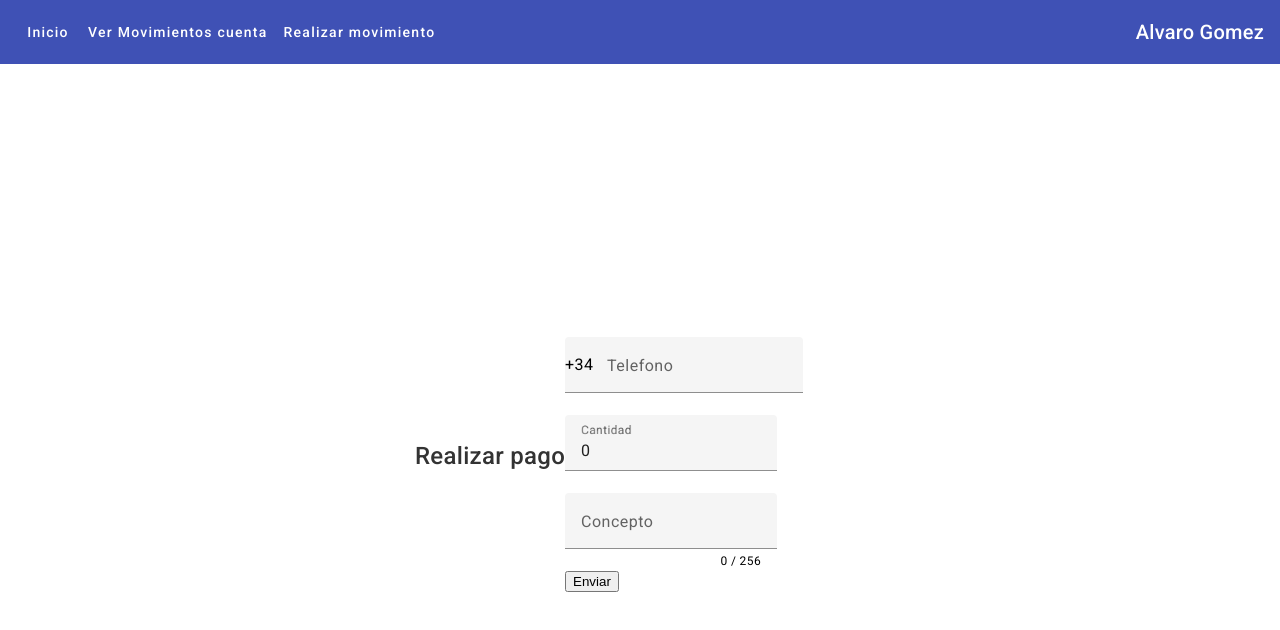
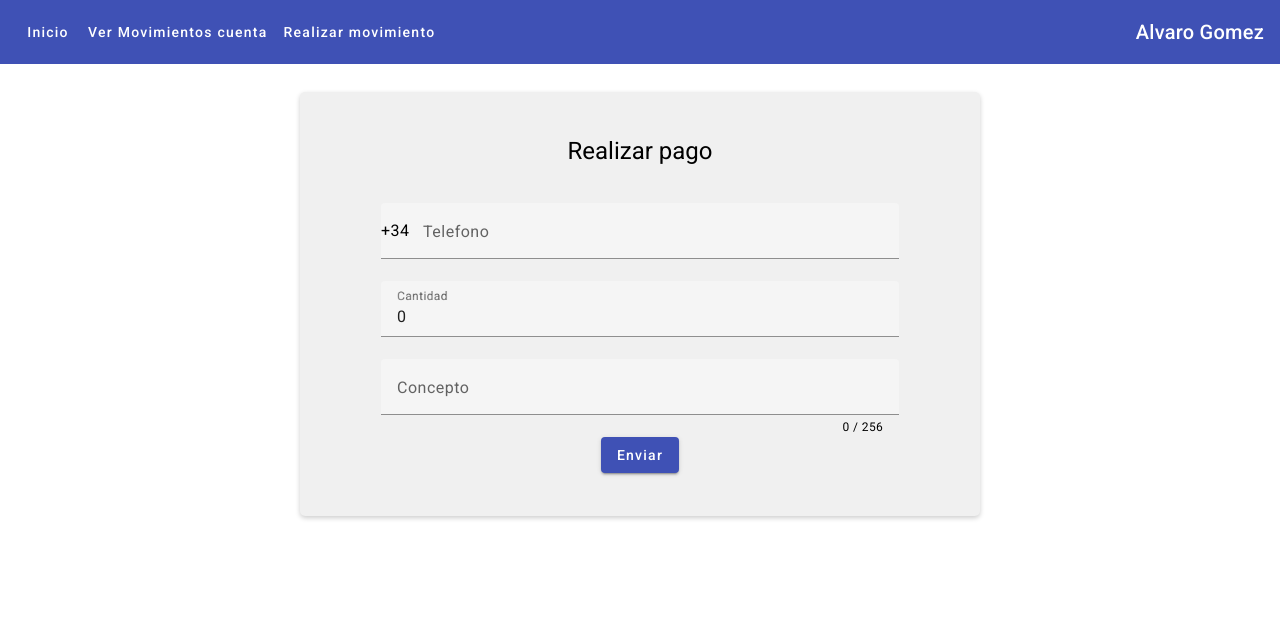
Before and after one commit to agomef04/Pagos-Asincronos, an Angular app in the folder app/frontend/: page /hacerPago in a window 1280 px wide. Shown: the top 630 px of the page. Built offline with nearby package versions, Linux system fonts and the light colour scheme; no server answers.

Commit message:
puesto bonito realizar pago

```diff
--- a/app/frontend/src/app/realizar-pagos/realizar-pagos.component.css
+++ b/app/frontend/src/app/realizar-pagos/realizar-pagos.component.css
@@ -1,16 +1,36 @@
 .container {
+  display: flex;
+  flex-direction: column;
+  justify-content: center;
+  align-items: center;
+  height: 60vh;
+}
+
+div {
   display: flex;
   justify-content: center;
   align-items: center;
-    height: 100vh; /* Asegura que ocupe toda la altura de la ventana */
+  height: 100vh;
 }
 
-  .form-container {
-    width: 300px; /* Ajusta el ancho de tu formulario según tus necesidades */
+.main {
+  flex-direction: column;
+  background-color: #f0f0f0;
+  padding: 20px;
+  border-radius: 5px;
+  box-shadow: 0 2px 5px rgba(0, 0, 0, 0.2);
+  width: 50%;
+  height: 80%;
 }
 
-  h2 {
-    font-size: 24px;
-    color: #333;
-    text-align: center;
+
+.login-form {
+  display: flex;
+  flex-direction: column;
+  align-items: center;
+  margin-top: 20px;
 }
+
+.full-width {
+  width: 90%;
+}
--- a/app/frontend/src/app/realizar-pagos/realizar-pagos.component.html
+++ b/app/frontend/src/app/realizar-pagos/realizar-pagos.component.html
@@ -1,34 +1,28 @@
 <app-header-component class="header"></app-header-component>
 <div class="container">
-    <h2>Realizar pago</h2>
-    <div class="form-container">
-        <form (ngSubmit)="onSubmit()">
-            <div class="form-row">
-                <mat-form-field >
+    <div class="main">
+        <h1>Realizar pago</h1>
+        <mat-card-content class="full-width">
+            <form class="login-form" (ngSubmit)="onSubmit()">
+                    <mat-form-field class="full-width">
                         <mat-label>Telefono</mat-label>
                         <span matPrefix>+34 &nbsp;</span>
                         <input type="tel" matInput placeholder="111-11-11-11" [(ngModel)]="numberDestination" name="numberDestination">
                     </mat-form-field>
-            </div>
 
-            <div class="form-row">
-                <mat-form-field >
+                    <mat-form-field class="full-width">
                         <mat-label>Cantidad</mat-label>
                         <input matInput type="number" placeholder="20" [(ngModel)]="amount" name="amount">
                     </mat-form-field>
-            </div>
 
-            <div class="form-row">
-                <mat-form-field >
+                    <mat-form-field class="full-width">
                         <mat-label>Concepto</mat-label>
-                    <input matInput #message maxlength="256" placeholder="Cafe y pincho tortilla" [(ngModel)]="concept" name="concept">
+                        <input matInput #message maxlength="256" placeholder="Ej: pincho de tortilla" [(ngModel)]="concept" name="concept">
                         <mat-hint align="end">{{message.value.length}} / 256</mat-hint>
                     </mat-form-field>
-            </div>
 
-            <div>
-                <button type="submit">Enviar</button>
-            </div>
+                    <button mat-raised-button color="primary" color="primary" class="login-button" type="submit">Enviar</button>
         </form>
+        </mat-card-content>
     </div>
 </div>
```
Lines whose indentation alone changed are shown as unchanged.
